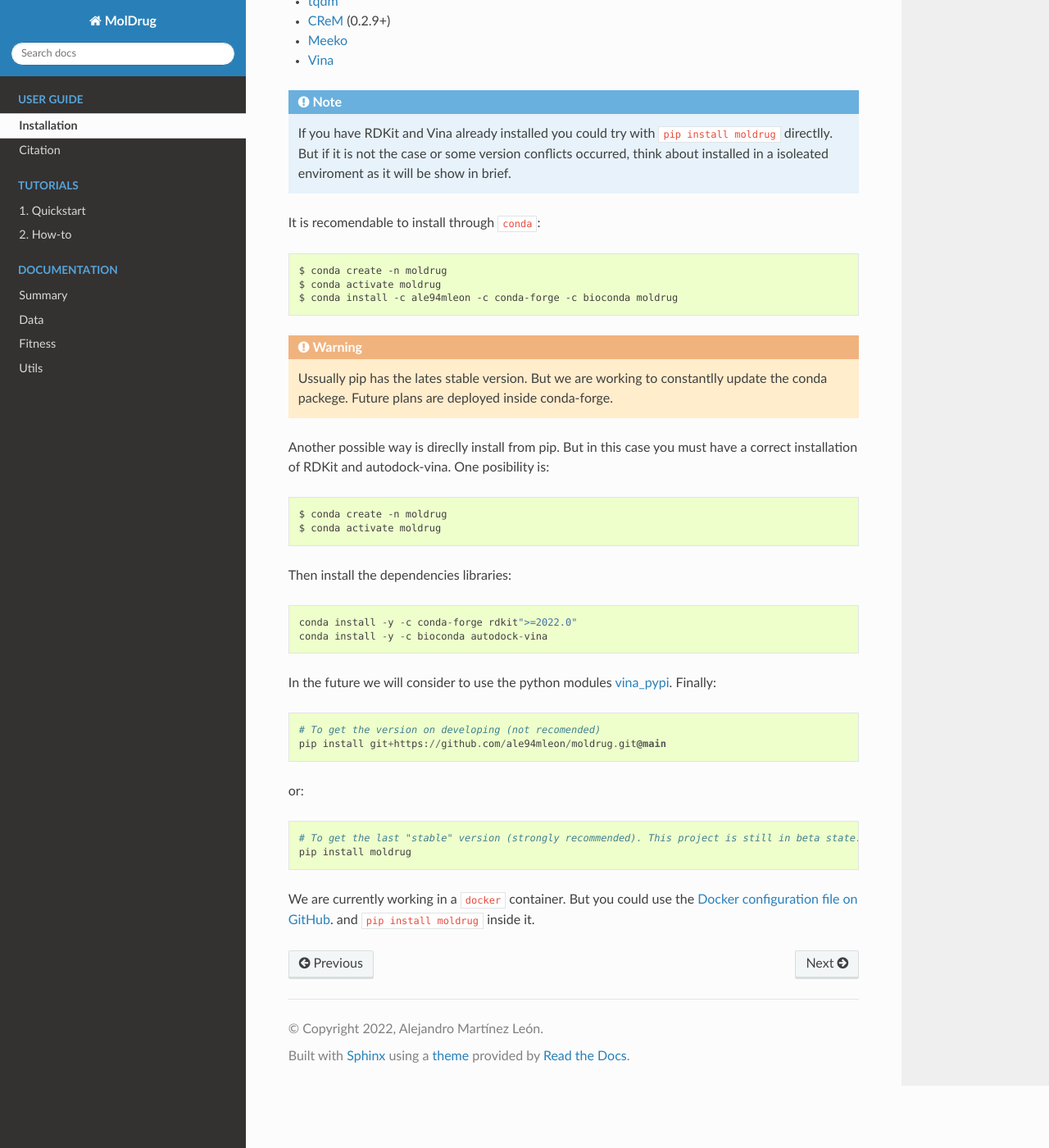
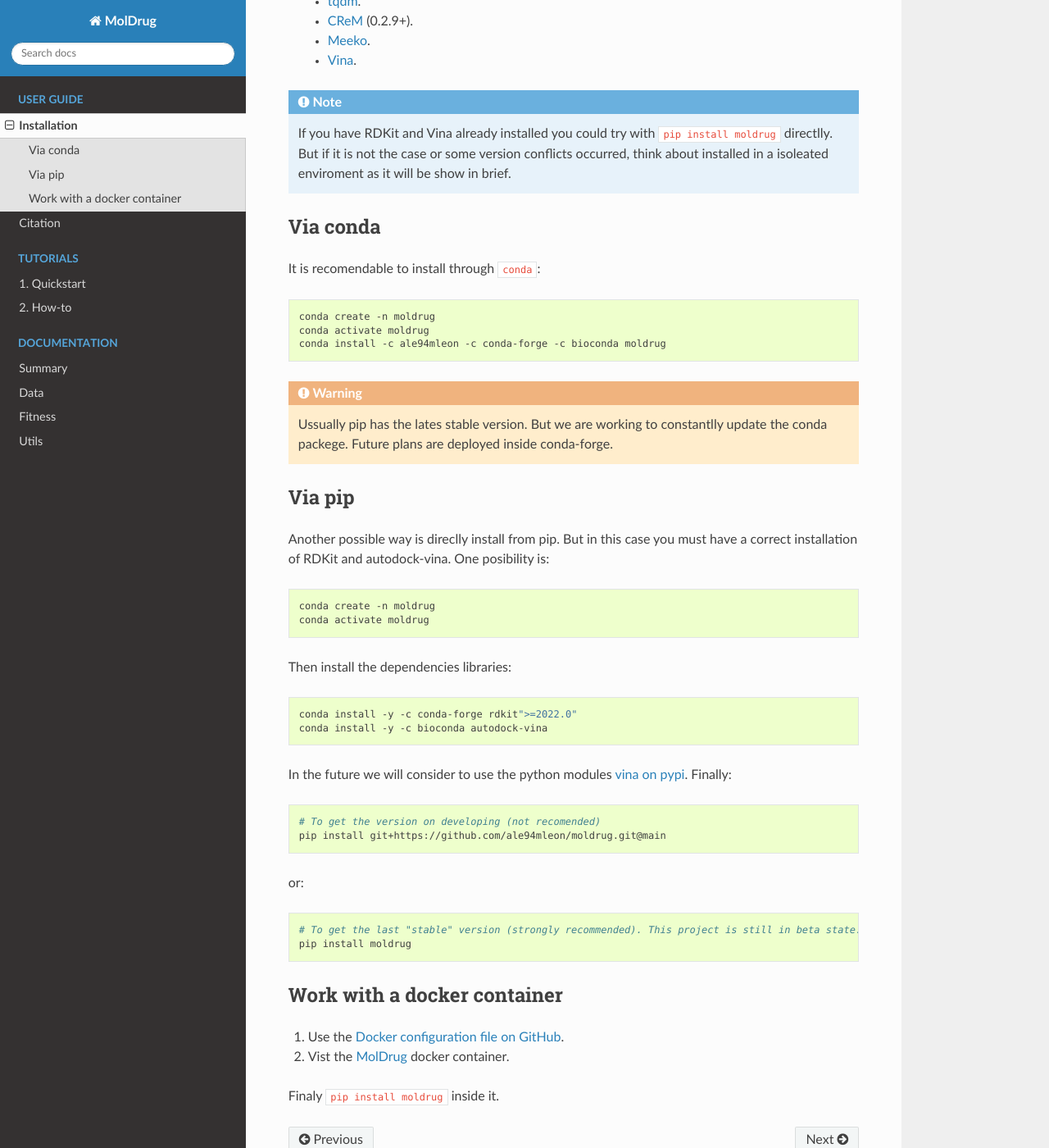
Before and after one commit to ale94mleon/moldrug, a Sphinx documentation site: the page built from docs/source/installation.rst, in a window 1280 px wide and 1400 px high, scrolled down 314 px. Shown: the whole window at 82% size. Built offline with Sphinx 7.4.7 and the Read the Docs theme 2.0.0, drawn with Linux system fonts in a browser that asks for light colours; some of the changed text lies outside the part shown.

```diff
--- a/docs/source/installation.rst
+++ b/docs/source/installation.rst
@@ -3,14 +3,14 @@
 
 Requirements:
 
-* Python 3.8+
-* `RDKit <https://www.rdkit.org/docs/>`_ (2020.03+)
-* `Pandas <https://pandas.pydata.org/>`_
-* `NumPy <https://numpy.org/>`_
-* `tqdm <https://tqdm.github.io/>`_
-* `CReM <https://github.com/DrrDom/crem>`_ (0.2.9+)
-* `Meeko <https://pypi.org/project/meeko/>`_
-* `Vina <https://vina.scripps.edu/>`_
+    * Python 3.8+.
+    * `RDKit <https://www.rdkit.org/docs/>`_ (2020.03+).
+    * `Pandas <https://pandas.pydata.org/>`_.
+    * `NumPy <https://numpy.org/>`_.
+    * `tqdm <https://tqdm.github.io/>`_.
+    * `CReM <https://github.com/DrrDom/crem>`_ (0.2.9+).
+    * `Meeko <https://pypi.org/project/meeko/>`_.
+    * `Vina <https://vina.scripps.edu/>`_.
 
 .. note::
 
@@ -18,37 +18,57 @@
     But if it is not the case or some version conflicts occurred, think about installed in a isoleated enviroment
     as it will be show in brief.
 
-It is recomendable to install through ``conda``::
+Via conda
+~~~~~~~~~
 
-    $ conda create -n moldrug
-    $ conda activate moldrug
-    $ conda install -c ale94mleon -c conda-forge -c bioconda moldrug
+It is recomendable to install through ``conda``:
+
+.. code-block:: bash
+
+    conda create -n moldrug
+    conda activate moldrug
+    conda install -c ale94mleon -c conda-forge -c bioconda moldrug
 
 .. warning::
 
     Ussually pip has the lates stable version. But we are working to constantlly update the conda packege.
     Future plans are deployed inside conda-forge.
 
+Via pip
+~~~~~~~~~
+
 Another possible way is direclly install from pip. But in this case you must have a correct installation
-of RDKit and autodock-vina. One posibility is::
+of RDKit and autodock-vina. One posibility is:
 
-    $ conda create -n moldrug
-    $ conda activate moldrug
+.. code-block:: bash
 
-Then install the dependencies libraries::
+    conda create -n moldrug
+    conda activate moldrug
+
+Then install the dependencies libraries:
+
+.. code-block:: bash
 
     conda install -y -c conda-forge rdkit">=2022.0"
     conda install -y -c bioconda autodock-vina
 
-In the future we will consider to use the python modules `vina_pypi <https://pypi.org/project/vina/>`_. Finally::
+In the future we will consider to use the python modules `vina on pypi <https://pypi.org/project/vina/>`_. Finally:
+
+.. code-block:: bash
 
     # To get the version on developing (not recomended)
     pip install git+https://github.com/ale94mleon/moldrug.git@main
 
-or::
+or:
+
+.. code-block:: bash
 
     # To get the last "stable" version (strongly recommended). This project is still in beta state.
     pip install moldrug
 
-We are currently working in a ``docker`` container. But you could use the `Docker configuration file on GitHub <https://github.com/ale94mleon/MolDrug/blob/main/Dockerfile>`__.
-and ``pip install moldrug`` inside it.
+Work with a docker container
+~~~~~~~~~~~~~~~~~~~~~~~~~~~~
+#. Use the `Docker configuration file on GitHub <https://github.com/ale94mleon/MolDrug/blob/main/Dockerfile>`__.
+#. Vist the `MolDrug <https://hub.docker.com/r/ale94mleon/4moldrug>`__ docker container.
+
+Finaly ``pip install moldrug`` inside it.
--- a/moldrug/__init__.py
+++ b/moldrug/__init__.py
@@ -86,7 +86,7 @@
     # Save final data
     ResultsClass.pickle(f"{InitArgs['deffnm']}_result", compress=True)
     # Saving final sdf file always
-    utils.make_sdf(ResultsClass.pop, sdf = f"{InitArgs['deffnm']}_pop.sdf")
+    utils.make_sdf(ResultsClass.pop, sdf_name = f"{InitArgs['deffnm']}_pop")
     print(f'The main job finished!.')
     # In case that follows jobs were defined
     if FollowConfig:
@@ -107,5 +107,5 @@
             # Save final data
             ResultsClass.pickle(f"{InitArgs['deffnm']}_result", compress=True)
             # Saving final sdf file always
-            utils.make_sdf(ResultsClass.pop, sdf = f"{InitArgs['deffnm']}_pop.sdf")
+            utils.make_sdf(ResultsClass.pop, sdf_name = f"{InitArgs['deffnm']}_pop")
             print(f'The job {job} finished!.')
```
Also changed, not shown: 1 other file.
